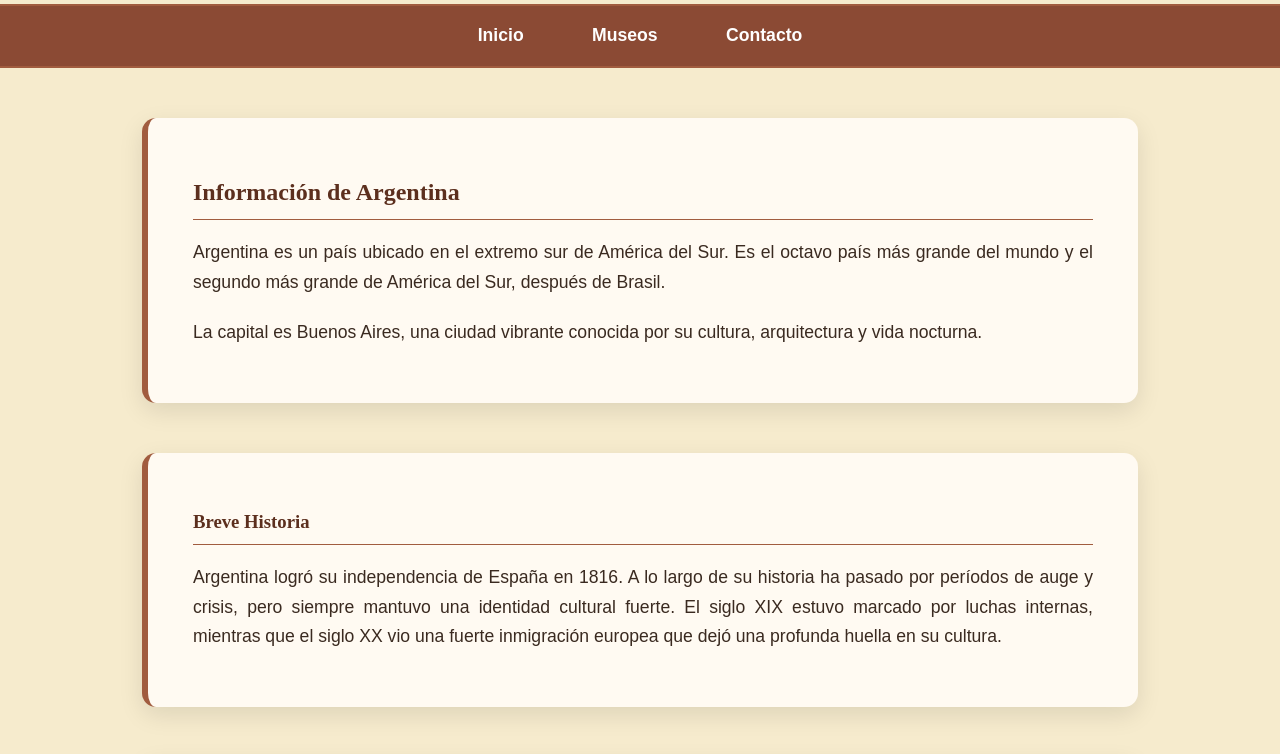
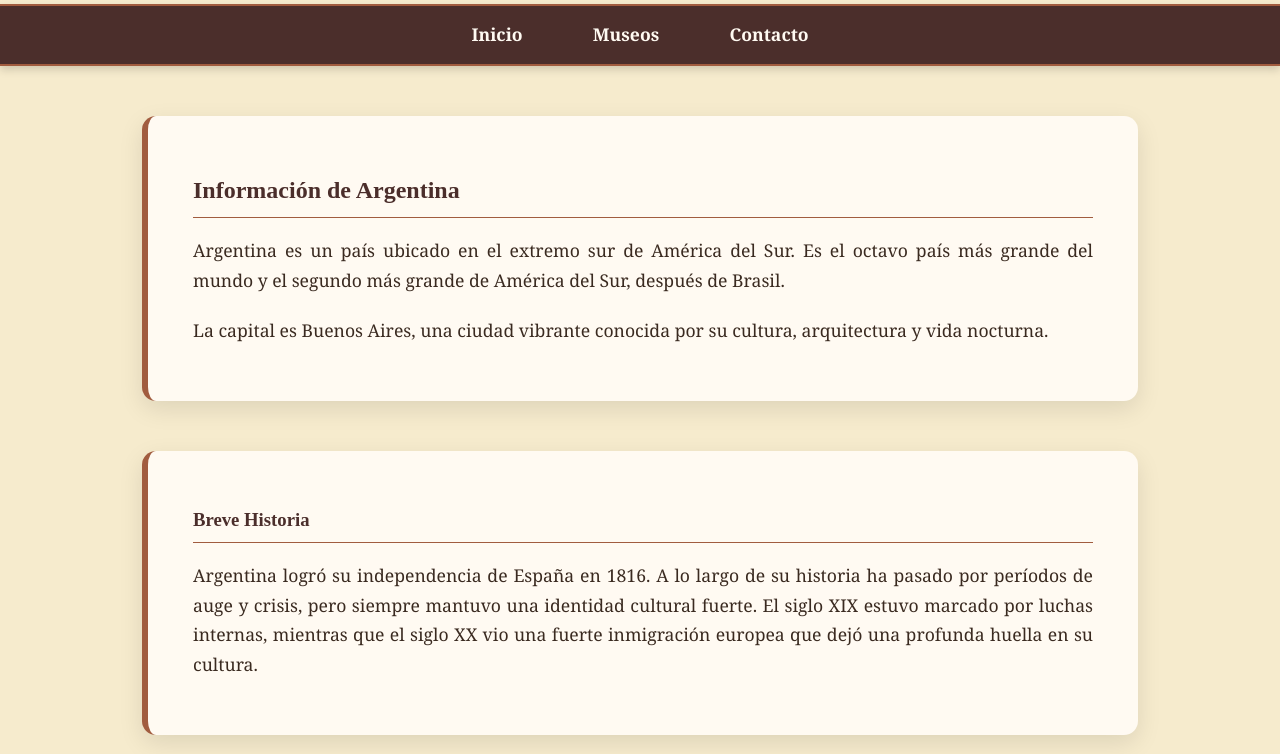
Before and after one commit to SaraviaNoemiAyelen/pv_tp1_grupo11, a plain HTML site: page index.html in a window 1280 px wide. Shown: the part 256-1010 px from the top of the page. Drawn offline with Linux system fonts and the light colour scheme.

Commit message:
Se cambio un poco el estilo del archivo styleIndex.css del navegador del index.html

```diff
--- a/static/css/styleIndex.css
+++ b/static/css/styleIndex.css
@@ -2,14 +2,14 @@
     --fondo-beige: #f6ebcd;
     --marron-claro: #a15c3f;
     --marron-medio: #8b4a34;
-    --marron-oscuro: #5c2f1e;
+    --marron-oscuro: #4B2E2B;
     --texto: #3a2a20;
     --blanco-crema: #fffaf2;
 }
 body {
     margin: 0;
     padding: 0;
-    font-family: 'Raleway', sans-serif;
+    font-family:'Georgia', serif;
     background-color: var(--fondo-beige);
     color: var(--texto);
     line-height: 1.7;
@@ -32,36 +32,43 @@ img {
     border-radius: 10px;
     box-shadow: 0 4px 10px rgba(0, 0, 0, 0.1);
 }
-nav ul {
-    list-style: none;
-    padding: 15px 0;
-    margin: 0;
+
+nav {
+    background-color: var(--marron-oscuro);
+    padding: 14px 0;
     text-align: center;
-    background-color: var(--marron-medio);
+    box-shadow: 0 4px 8px rgba(0, 0, 0, 0.15);
     border-top: 2px solid var(--marron-claro);
     border-bottom: 2px solid var(--marron-claro);
 }
 
+nav ul {
+    list-style: none;
+    margin: 0;
+    padding: 0;
+}
+
 nav li {
     display: inline-block;
-    margin: 0 20px;
+    margin: 0 15px;
 }
 
 nav a {
     text-decoration: none;
-    color: #fff;
+    color: var(--blanco-crema);
     font-weight: bold;
-    font-family: 'Raleway', sans-serif;
     font-size: 1.1rem;
-    transition: color 0.3s ease;
-    padding: 8px 12px;
+    padding: 10px 18px;
+    border-radius: 8px;
+    transition: background-color 0.3s ease, color 0.3s ease;
 }
 
-nav a:hover {
+nav a:hover,
+nav a:focus {
+    background-color: var(--marron-claro);
     color: var(--fondo-beige);
-    background-color: var(--marron-claro);
-    border-radius: 6px;
 }
+
 
 section {
     background-color: var(--blanco-crema);
```
